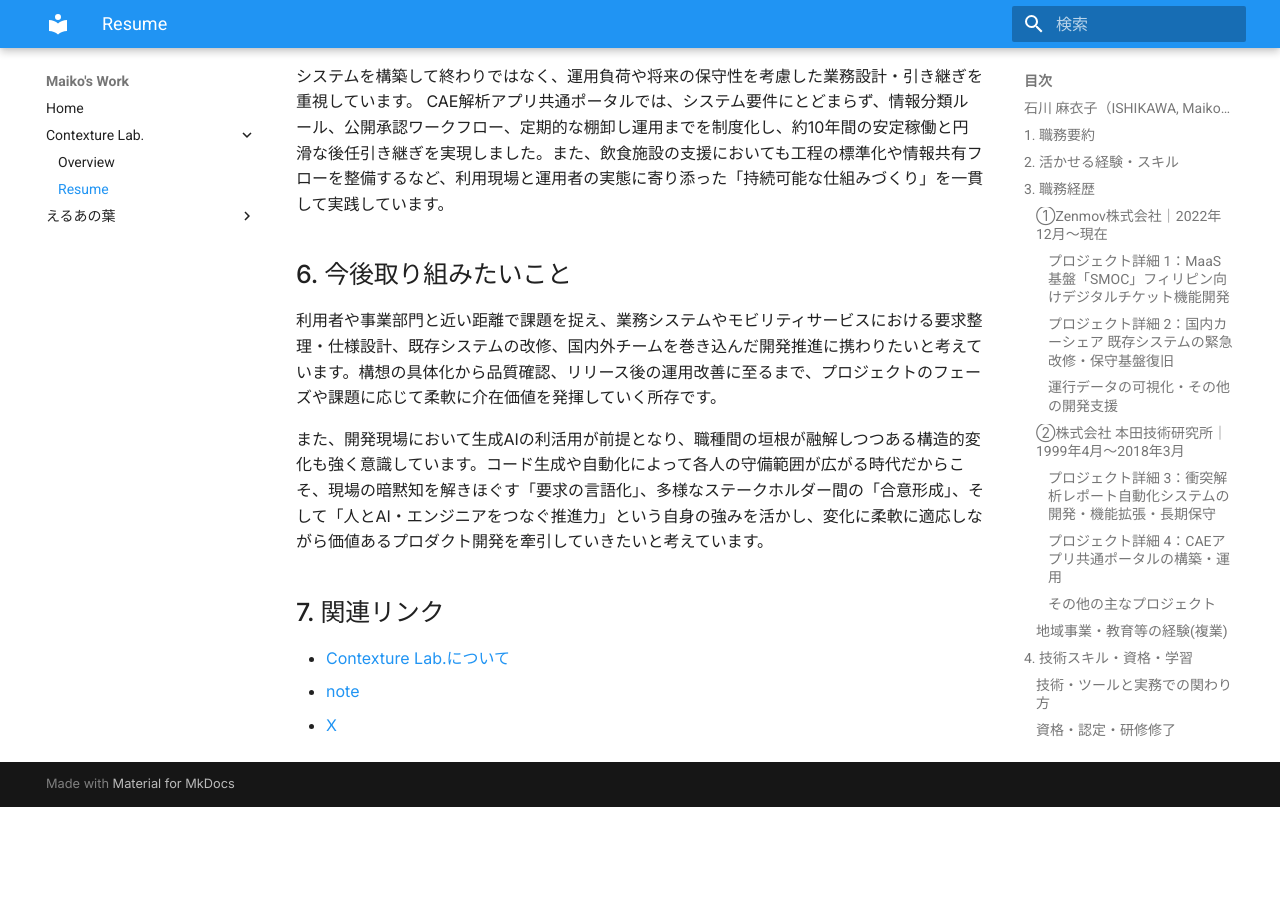
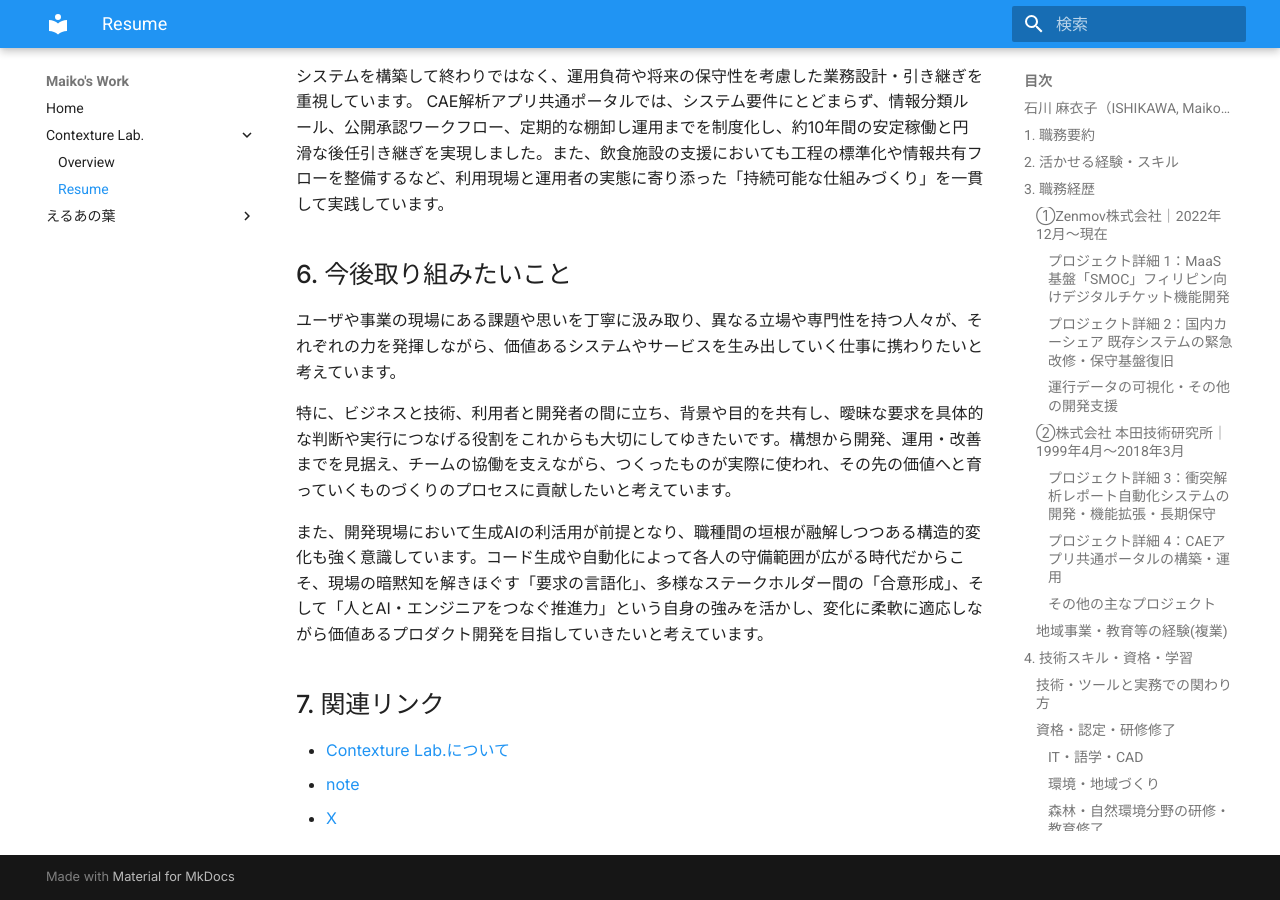
Before and after one commit to maiko-works/site, an MkDocs documentation site: the page built from docs/contexture/resume.md, in a window 1280 px wide and 900 px high, scrolled down 9494 px. Built offline with MkDocs 1.6.1 and Material for MkDocs 9.7.7, drawn with Linux system fonts in a browser that asks for light colours; before the commit the page ends 10301 px from its top, so only the background shows below that.

Commit message:
Update resume

```diff
--- a/docs/contexture/resume.md
+++ b/docs/contexture/resume.md
@@ -236,9 +236,11 @@ CAD・CAE・試験データ管理・PLM等の領域で、業務理解、要件
 
 ## 6. 今後取り組みたいこと
 
-利用者や事業部門と近い距離で課題を捉え、業務システムやモビリティサービスにおける要求整理・仕様設計、既存システムの改修、国内外チームを巻き込んだ開発推進に携わりたいと考えています。構想の具体化から品質確認、リリース後の運用改善に至るまで、プロジェクトのフェーズや課題に応じて柔軟に介在価値を発揮していく所存です。
+ユーザや事業の現場にある課題や思いを丁寧に汲み取り、異なる立場や専門性を持つ人々が、それぞれの力を発揮しながら、価値あるシステムやサービスを生み出していく仕事に携わりたいと考えています。
 
-また、開発現場において生成AIの利活用が前提となり、職種間の垣根が融解しつつある構造的変化も強く意識しています。コード生成や自動化によって各人の守備範囲が広がる時代だからこそ、現場の暗黙知を解きほぐす「要求の言語化」、多様なステークホルダー間の「合意形成」、そして「人とAI・エンジニアをつなぐ推進力」という自身の強みを活かし、変化に柔軟に適応しながら価値あるプロダクト開発を牽引していきたいと考えています。
+特に、ビジネスと技術、利用者と開発者の間に立ち、背景や目的を共有し、曖昧な要求を具体的な判断や実行につなげる役割をこれからも大切にしてゆきたいです。構想から開発、運用・改善までを見据え、チームの協働を支えながら、つくったものが実際に使われ、その先の価値へと育っていくものづくりのプロセスに貢献したいと考えています。
+
+また、開発現場において生成AIの利活用が前提となり、職種間の垣根が融解しつつある構造的変化も強く意識しています。コード生成や自動化によって各人の守備範囲が広がる時代だからこそ、現場の暗黙知を解きほぐす「要求の言語化」、多様なステークホルダー間の「合意形成」、そして「人とAI・エンジニアをつなぐ推進力」という自身の強みを活かし、変化に柔軟に適応しながら価値あるプロダクト開発を目指していきたいと考えています。
 
 ## 7. 関連リンク
 
```
